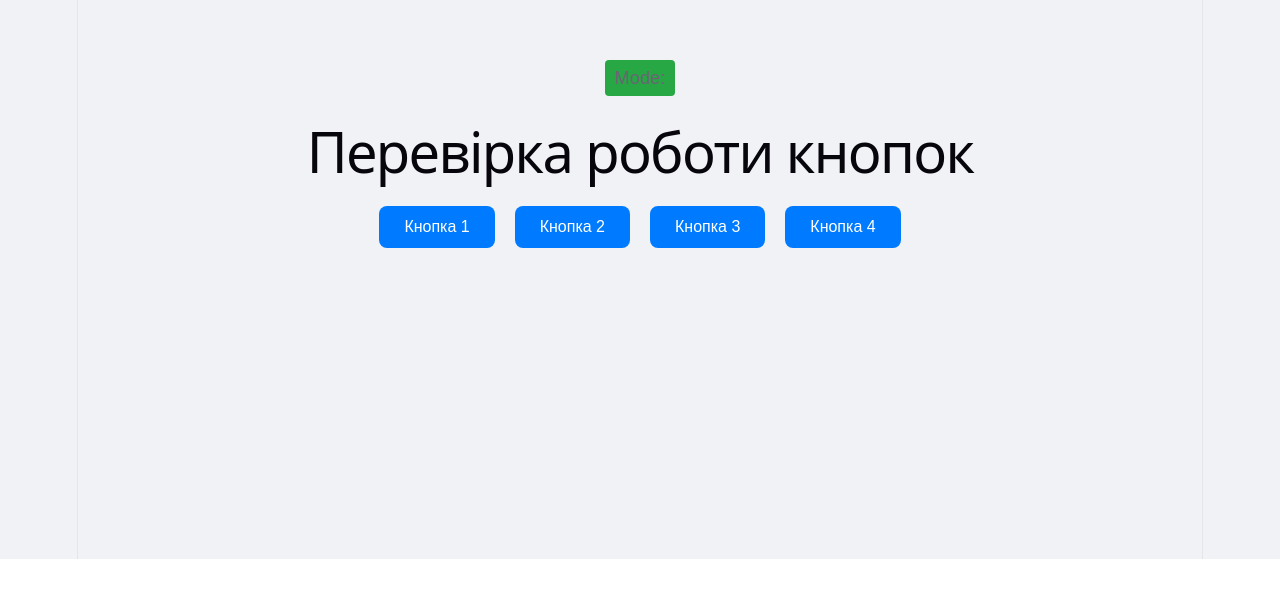
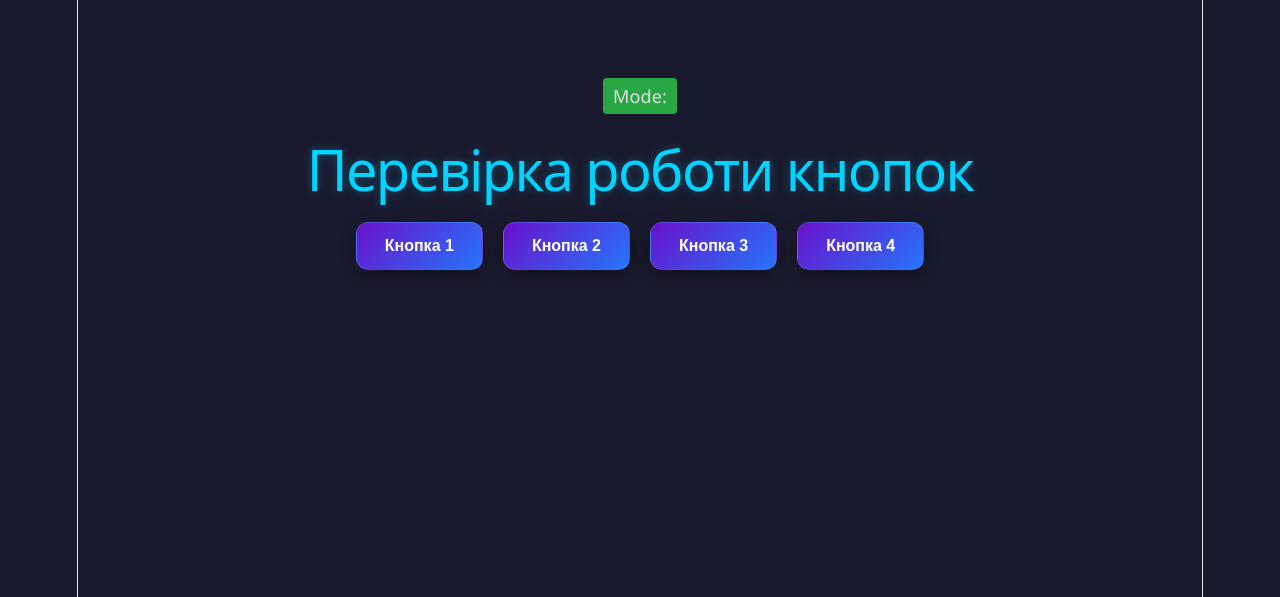
Before and after one commit to romanbetsapp2023-sudo/project_for_up, a React (Vite) app: page / in a window 1280 px wide. Shown: the part 241-838 px from the top of the page. Before the commit the page ends 800 px from the top, so only its background shows below. Built offline with nearby package versions, Linux system fonts and the light colour scheme.

Commit message:
style: improve visibility and add container layout

```diff
--- a/src/App.css
+++ b/src/App.css
@@ -1,8 +1,10 @@
-/* Додаємо фон для всього екрана */
+/* Додаємо глибокий темний фон для всього екрана */
 body {
   margin: 0;
-  background-color: #f0f2f5; /* Світло-сірий приємний фон */
-  font-family: Arial, sans-serif;
+  /* Використовуємо градієнт для глибини або просто темно-синій/сірий */
+  background-color: #1a1a2e;
+  font-family: "Segoe UI", Tahoma, Geneva, Verdana, sans-serif;
+  color: #e0e0e0; /* Світло-сірий текст за замовчуванням */
 }
 
 .container {
@@ -12,33 +14,59 @@ body {
   justify-content: center;
   height: 100vh;
   text-align: center;
+  padding: 20px;
 }
 
-/* Стиль для кнопок із новою кольоровою гамою */
+/* Стиль для заголовка, який раніше не було видно */
+h1 {
+  color: #00d4ff; /* Яскравий блакитний неон — буде дуже чітким */
+  text-shadow: 0 0 10px rgba(0, 212, 255, 0.3);
+  margin-bottom: 30px;
+}
+
+/* Кнопки з градієнтом */
 button {
   margin: 10px;
-  padding: 12px 25px;
+  padding: 14px 28px;
   font-size: 16px;
+  font-weight: 600;
   cursor: pointer;
-  border: none;
-  border-radius: 8px; /* Заокруглені кути */
-  background-color: #007bff; /* Яскраво-синій колір */
+  border: 1px solid rgba(255, 255, 255, 0.1);
+  border-radius: 12px;
+  background: linear-gradient(135deg, #6a11cb 0%, #2575fc 100%);
   color: white;
-  transition: background-color 0.3s ease; /* Плавний ефект при наведенні */
+  box-shadow: 0 4px 15px rgba(0, 0, 0, 0.3);
+  transition: all 0.3s ease;
 }
 
 /* Ефект при наведенні курсору */
 button:hover {
-  background-color: #0056b3; /* Темніший синій */
+  transform: translateY(-2px);
+  box-shadow: 0 6px 20px rgba(106, 17, 203, 0.4);
+  filter: brightness(1.1);
 }
 
+/* Блок з повідомленням (плашка) */
 .display-message {
-  font-size: 22px;
-  font-weight: bold;
-  color: #333; /* Темний колір тексту для контрасту */
-  margin-top: 25px;
-  padding: 10px;
-  background: white;
-  border-radius: 10px;
-  box-shadow: 0 4px 6px rgba(0, 0, 0, 0.1);
+  font-size: 20px;
+  font-weight: 500;
+  color: #ffffff;
+  margin-top: 30px;
+  padding: 15px 30px;
+  /* Напівпрозорий темний фон, щоб виділити текст */
+  background: rgba(255, 255, 255, 0.05);
+  border: 1px solid rgba(255, 255, 255, 0.1);
+  border-radius: 15px;
+  backdrop-filter: blur(10px); /* Ефект матового скла */
 }
+
+/* Стиль для статусу (Mode: Production) */
+.status-badge {
+  background-color: #28a745;
+  color: white;
+  padding: 5px 15px;
+  border-radius: 20px;
+  font-size: 14px;
+  margin-bottom: 20px;
+  display: inline-block;
+}
```
